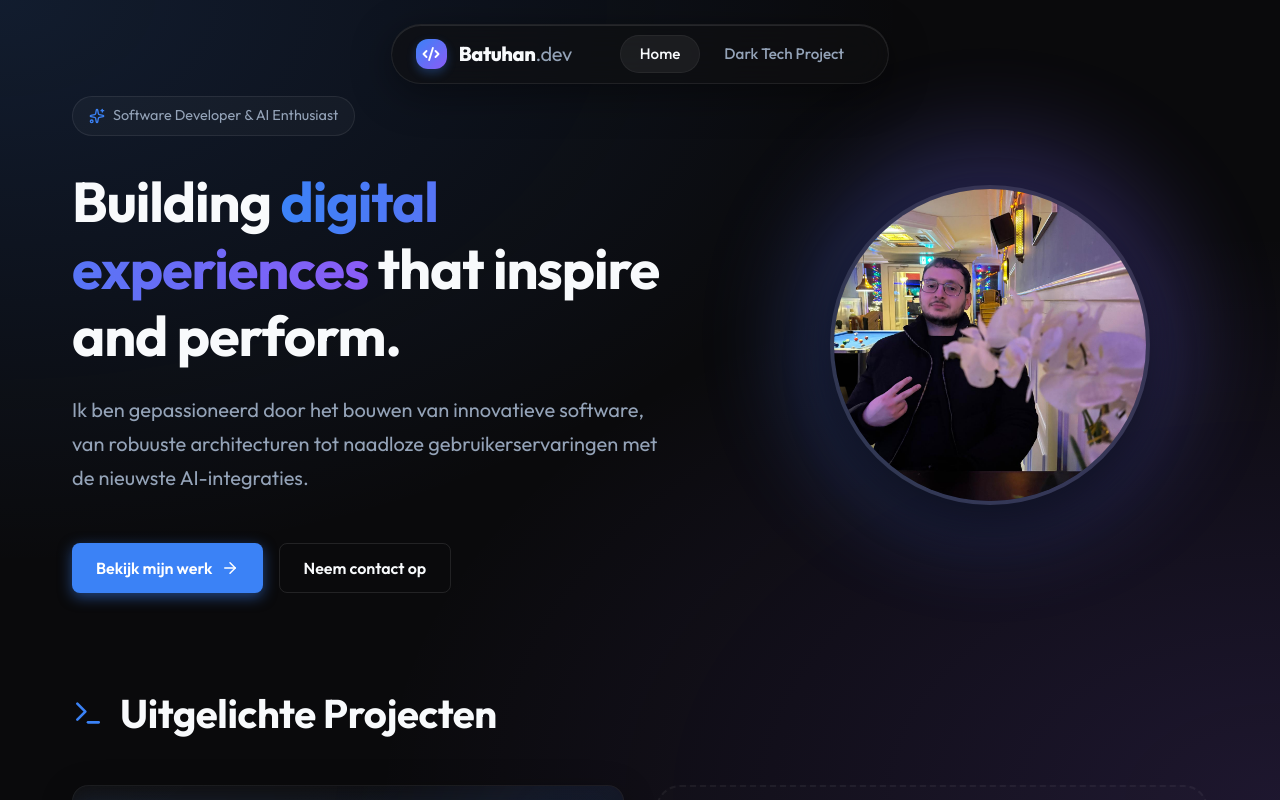
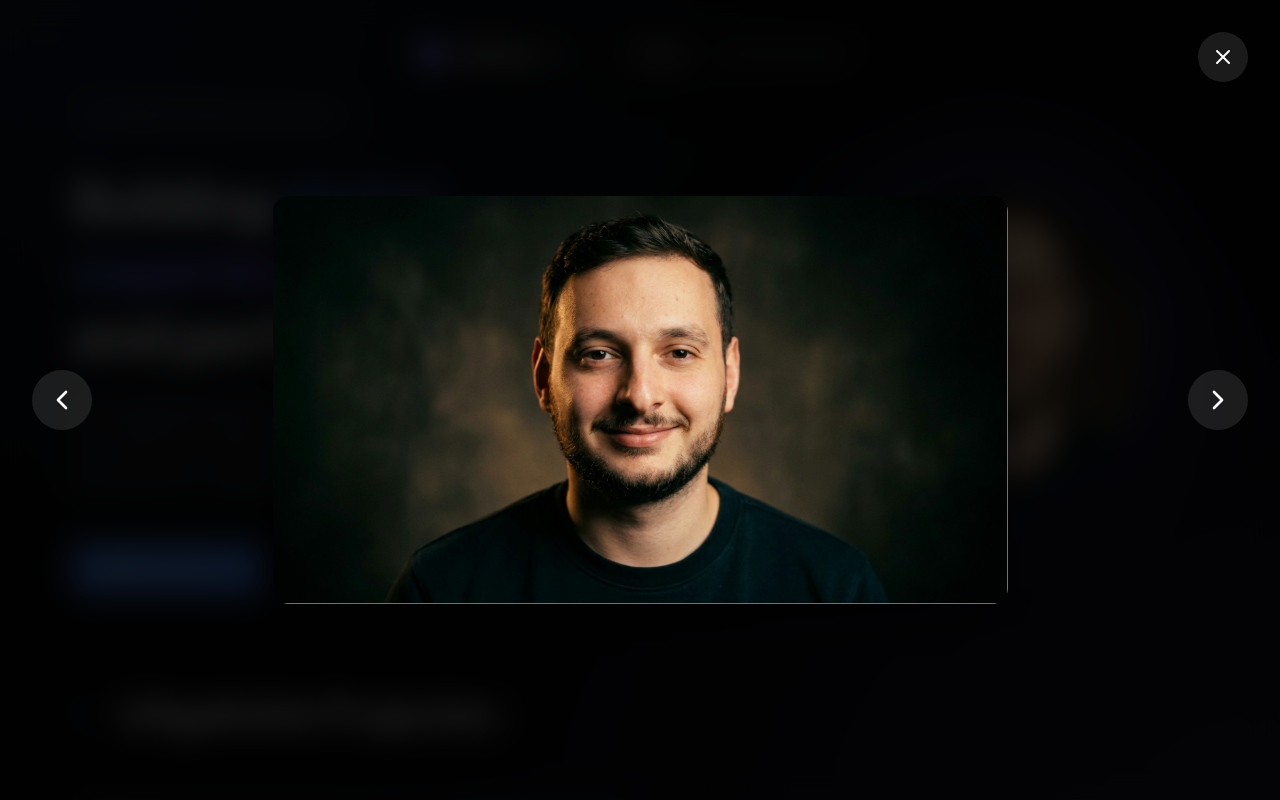
Before and after one commit to Batuhan1420/Batuhan1420.github.io, a React (Vite) app: page /#/ in a window 1280 px wide. Both pictures are taken after a click on the element 990 px from the left and 344 px from the top of the page. Shown: the top 800 px of the page. Built offline with nearby package versions, Linux system fonts and the light colour scheme.

Commit message:
feat: add hero portrait image and implement interactive photo gallery modal with animations

```diff
--- a/src/pages/Home.jsx
+++ b/src/pages/Home.jsx
@@ -9,7 +9,7 @@ const Home = () => {
 
   // Zodra je meer eigen foto's hebt (bijv. own_photo2.jpeg), voeg ze hier toe in de lijst!
   const galleryImages = [
-    "/own_photo.jpeg",
+    "/hero-portrait.png",
     "https://images.unsplash.com/photo-1498050108023-c5249f4df085?q=80&w=1200&auto=format&fit=crop", // Placeholder foto 1 (vervang later)
     "https://images.unsplash.com/photo-1555066931-4365d14bab8c?q=80&w=1200&auto=format&fit=crop"  // Placeholder foto 2 (vervang later)
   ];
@@ -97,11 +97,26 @@ const Home = () => {
 
               {/* Image container */}
               <motion.div
-                variants={{ hover: { scale: 1.05 } }}
+                variants={{ hover: { scale: 1.05, rotateY: 5, rotateX: -5 } }}
                 transition={{ duration: 0.4, type: "spring", stiffness: 300 }}
-                style={{ position: 'relative', width: '100%', height: '100%', borderRadius: '50%', overflow: 'hidden', border: '4px solid rgba(255, 255, 255, 0.1)', zIndex: 1, boxShadow: '0 20px 40px rgba(0,0,0,0.5)' }}
+                style={{ position: 'relative', width: '100%', height: '100%', borderRadius: '50%', overflow: 'hidden', border: '4px solid rgba(255, 255, 255, 0.1)', zIndex: 1, boxShadow: '0 20px 40px rgba(0,0,0,0.5)', perspective: 1000 }}
               >
-                <img src="/own_photo.jpeg" alt="Batuhan Arslan" style={{ width: '100%', height: '100%', objectFit: 'cover', objectPosition: '20% center' }} />
+                {/* Continuous cinematic video-like animation on the image */}
+                <motion.img
+                  src="/hero-portrait.png"
+                  alt="Batuhan Arslan"
+                  animate={{
+                    scale: [1, 1.1, 1],
+                    x: [0, 10, -10, 0],
+                    y: [0, -10, 10, 0]
+                  }}
+                  transition={{
+                    duration: 20,
+                    ease: "easeInOut",
+                    repeat: Infinity
+                  }}
+                  style={{ width: '100%', height: '100%', objectFit: 'cover', objectPosition: 'center center' }}
+                />
 
                 {/* Hover overlay with Camera icon */}
                 <motion.div
@@ -219,6 +234,132 @@ const Home = () => {
           </div>
         </motion.div>
       </section>
+
+      {/* Interactive Photo Gallery Modal */}
+      <AnimatePresence>
+        {isGalleryOpen && (
+          <motion.div
+            initial={{ opacity: 0 }}
+            animate={{ opacity: 1 }}
+            exit={{ opacity: 0 }}
+            transition={{ duration: 0.3 }}
+            style={{
+              position: 'fixed',
+              inset: 0,
+              backgroundColor: 'rgba(0, 0, 0, 0.85)',
+              backdropFilter: 'blur(15px)',
+              zIndex: 9999,
+              display: 'flex',
+              alignItems: 'center',
+              justifyContent: 'center'
+            }}
+            onClick={() => setIsGalleryOpen(false)}
+          >
+            {/* Close Button */}
+            <motion.button
+              whileHover={{ scale: 1.1, rotate: 90 }}
+              whileTap={{ scale: 0.9 }}
+              onClick={() => setIsGalleryOpen(false)}
+              style={{
+                position: 'absolute',
+                top: '2rem',
+                right: '2rem',
+                background: 'rgba(255, 255, 255, 0.1)',
+                border: 'none',
+                color: 'white',
+                width: '50px',
+                height: '50px',
+                borderRadius: '50%',
+                display: 'flex',
+                alignItems: 'center',
+                justifyContent: 'center',
+                cursor: 'pointer',
+                zIndex: 10000
+              }}
+            >
+              <X size={24} />
+            </motion.button>
+
+            {/* Previous Button */}
+            <motion.button
+              whileHover={{ scale: 1.1, x: -5 }}
+              whileTap={{ scale: 0.9 }}
+              onClick={(e) => { e.stopPropagation(); prevImage(); }}
+              style={{
+                position: 'absolute',
+                left: '2rem',
+                background: 'rgba(255, 255, 255, 0.1)',
+                border: 'none',
+                color: 'white',
+                width: '60px',
+                height: '60px',
+                borderRadius: '50%',
+                display: 'flex',
+                alignItems: 'center',
+                justifyContent: 'center',
+                cursor: 'pointer',
+                zIndex: 10000
+              }}
+            >
+              <ChevronLeft size={32} />
+            </motion.button>
+
+            {/* Current Image */}
+            <motion.div
+              key={currentImageIndex}
+              initial={{ opacity: 0, scale: 0.9, y: 20 }}
+              animate={{ opacity: 1, scale: 1, y: 0 }}
+              exit={{ opacity: 0, scale: 0.9, y: -20 }}
+              transition={{ type: 'spring', damping: 25, stiffness: 300 }}
+              style={{
+                position: 'relative',
+                width: '90vw',
+                height: '80vh',
+                display: 'flex',
+                alignItems: 'center',
+                justifyContent: 'center'
+              }}
+              onClick={(e) => e.stopPropagation()}
+            >
+              <img
+                src={galleryImages[currentImageIndex]}
+                alt={`Gallery ${currentImageIndex + 1}`}
+                style={{
+                  maxWidth: '100%',
+                  maxHeight: '100%',
+                  objectFit: 'contain',
+                  borderRadius: '16px',
+                  boxShadow: '0 25px 50px -12px rgba(0, 0, 0, 0.5)'
+                }}
+              />
+            </motion.div>
+
+            {/* Next Button */}
+            <motion.button
+              whileHover={{ scale: 1.1, x: 5 }}
+              whileTap={{ scale: 0.9 }}
+              onClick={(e) => { e.stopPropagation(); nextImage(); }}
+              style={{
+                position: 'absolute',
+                right: '2rem',
+                background: 'rgba(255, 255, 255, 0.1)',
+                border: 'none',
+                color: 'white',
+                width: '60px',
+                height: '60px',
+                borderRadius: '50%',
+                display: 'flex',
+                alignItems: 'center',
+                justifyContent: 'center',
+                cursor: 'pointer',
+                zIndex: 10000
+              }}
+            >
+              <ChevronRight size={32} />
+            </motion.button>
+          </motion.div>
+        )}
+      </AnimatePresence>
     </div>
   );
 };
```
Also changed, not shown: public/hero-portrait.png (added).
